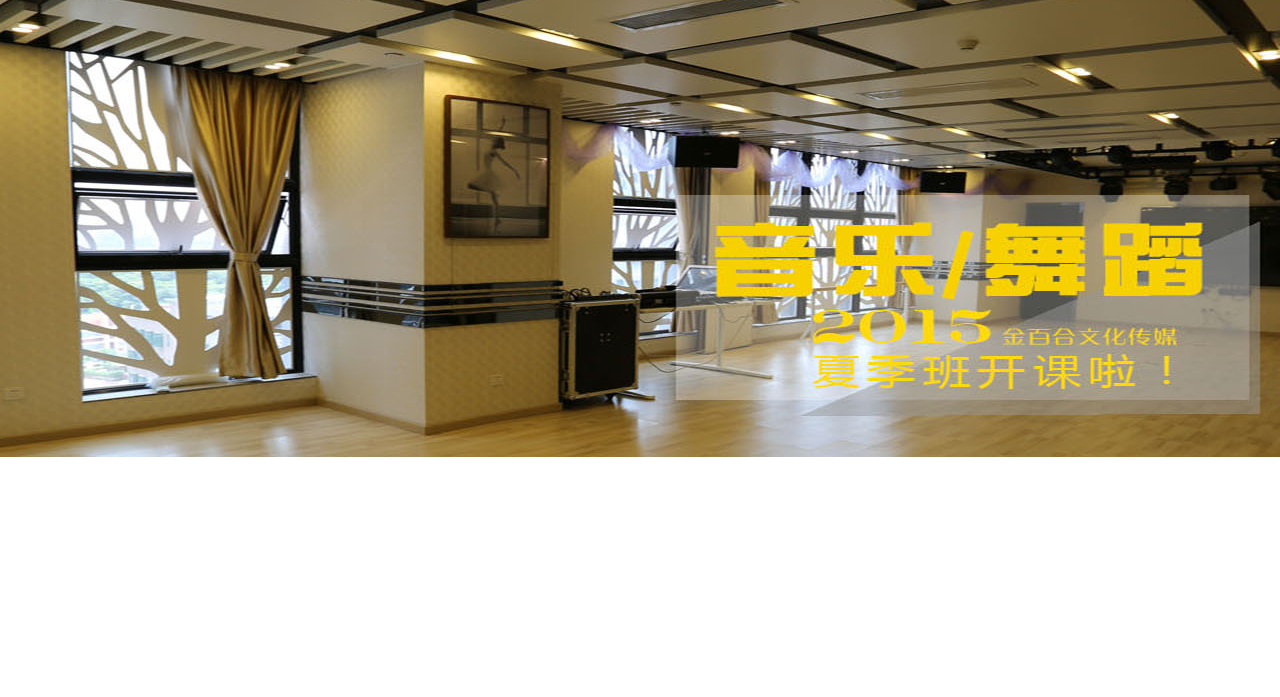
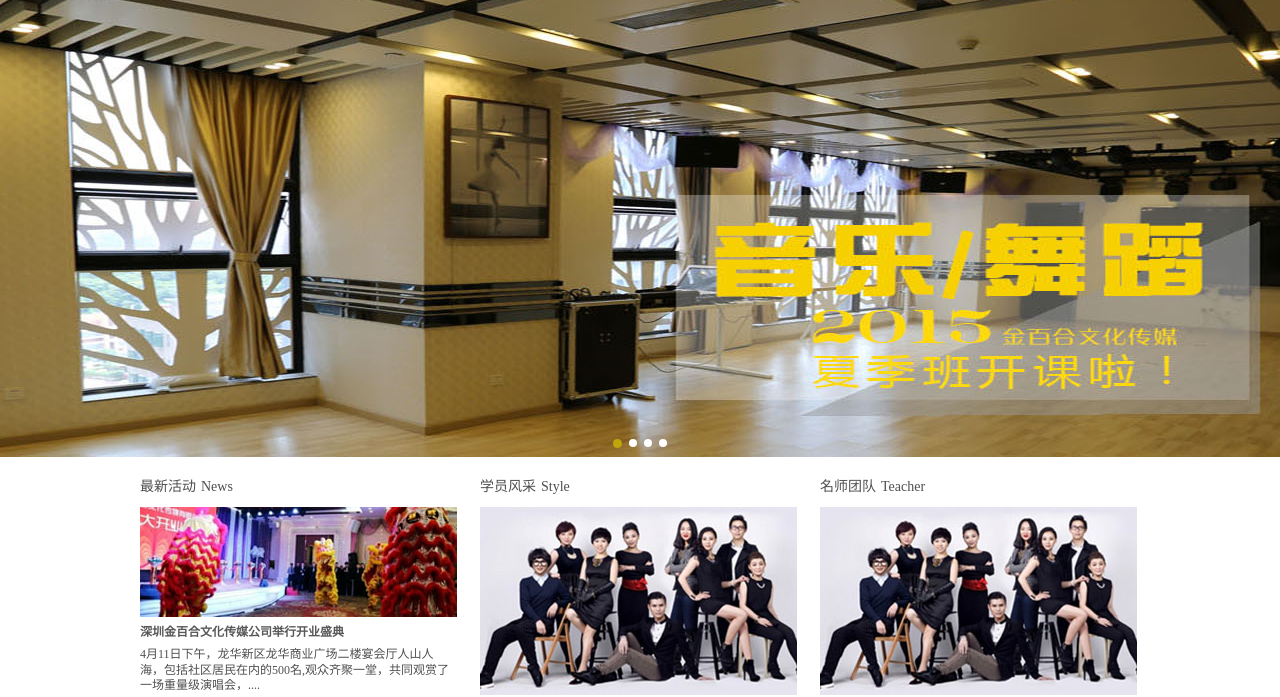
Before and after one commit to Shalnark7/ex, a plain HTML site: page index.html in a window 1280 px wide. Shown: the part 119-816 px from the top of the page. Drawn offline with Linux system fonts and the light colour scheme.

Commit message:
Add files via upload

```diff
--- a/index.html
+++ b/index.html
@@ -63,7 +63,13 @@
 	                <a target="_blank" href="" class="banner">
 	                    <img src="Assets/upload/banner.jpg" class="photo" alt="金百合" />
 	                </a>
-
+	            </div>
+	            <div class="switch-tab">
+	                <a href="#" onClick="return false;" class="current">1</a>
+	                <a href="#" onClick="return false;">2</a>
+	                <a href="#" onClick="return false;">3</a>
+	                <a href="#" onClick="return false;">4</a>
+	            </div>
 	        </div>
 	    </div>
 	    <script type="text/javascript">
```
Lines whose indentation alone changed are shown as unchanged.
